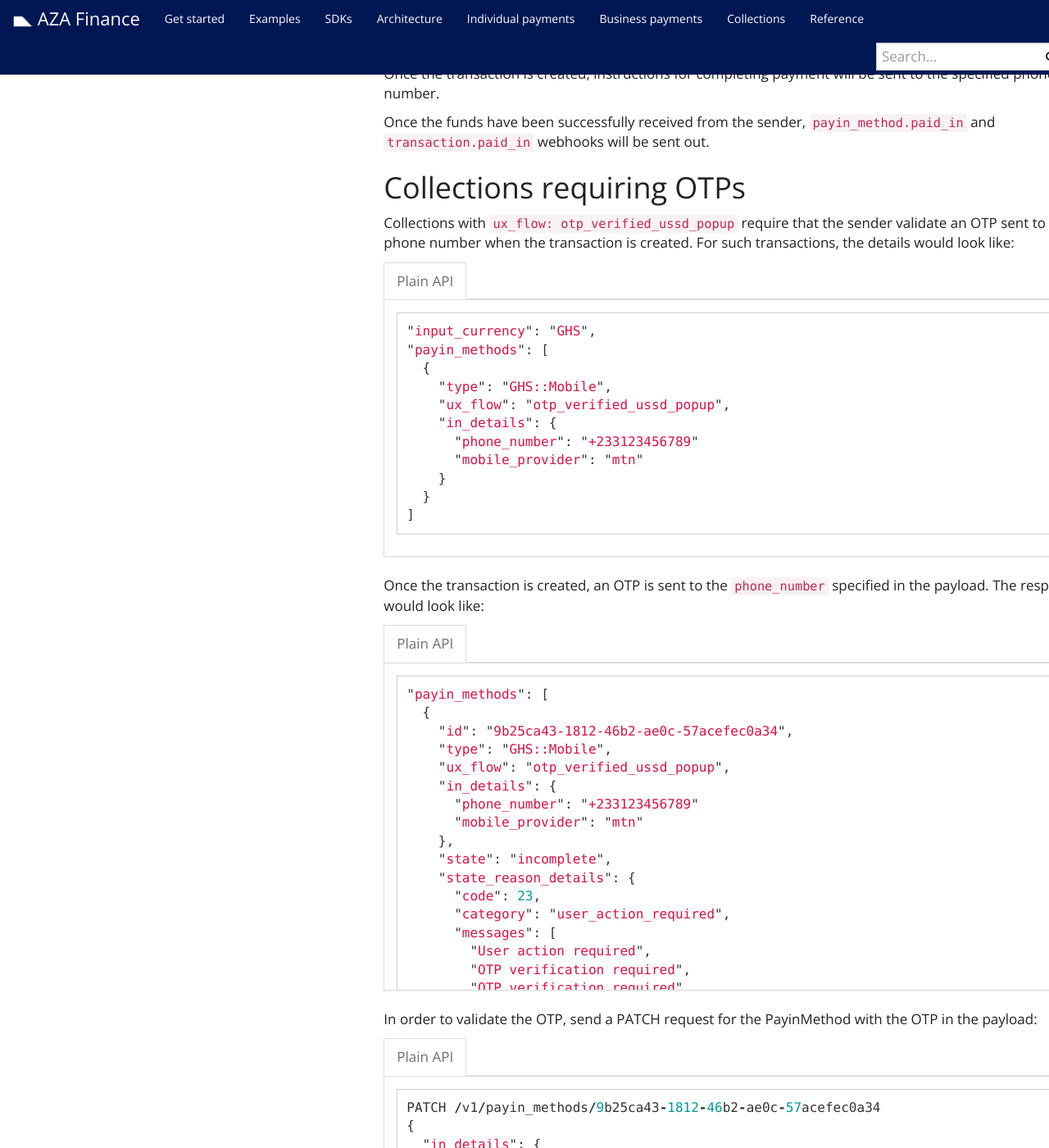
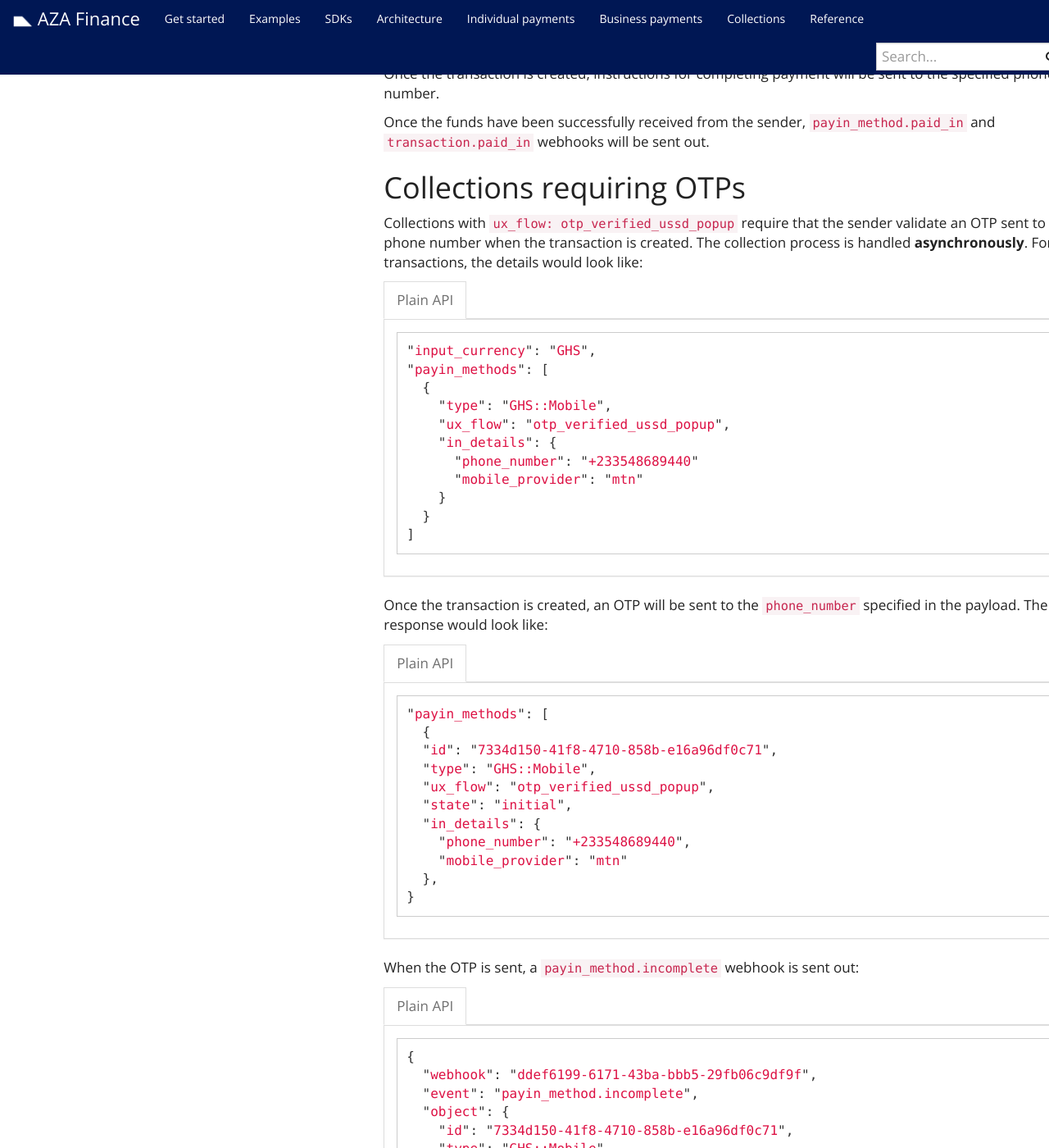
Before and after one commit to transferzero/api-documentation, a Jekyll site: the page built from _docs/collection-details.md, in a window 1280 px wide and 1400 px high, scrolled down 1517 px. Shown: the whole window at 82% size. Built offline with Jekyll 4.4.1, drawn with Linux system fonts in a browser that asks for light colours; nearby versions of some CDN libraries; comment, search, counter and statistics services are not loaded; some of the changed text lies outside the part shown.

Commit message:
Bta 9115 ghs otp collections update (#121)
* BTA-9115 Add async flow for GHS OTP based collections

````diff
--- a/_docs/collection-details.md
+++ b/_docs/collection-details.md
@@ -71,7 +71,7 @@ Once the funds have been successfully received from the sender, `payin_method.pa
 
 ## Collections requiring OTPs
 
-Collections with `ux_flow: otp_verified_ussd_popup` require that the sender validate an OTP sent to their phone number when the transaction is created.
+Collections with `ux_flow: otp_verified_ussd_popup` require that the sender validate an OTP sent to their phone number when the transaction is created. The collection process is handled **asynchronously**.
 For such transactions, the details would look like:
 
 {% capture data-raw %}
@@ -83,7 +83,7 @@ For such transactions, the details would look like:
     "type": "GHS::Mobile",
     "ux_flow": "otp_verified_ussd_popup",
     "in_details": {
-      "phone_number": "+233123456789"
+      "phone_number": "+233548689440"
       "mobile_provider": "mtn"
     }
   }
@@ -94,37 +94,64 @@ For such transactions, the details would look like:
 
 {% include language-tabbar.html prefix="collection-ghs-mobile-otp" raw=data-raw %}
 
-Once the transaction is created, an OTP is sent to the `phone_number` specified in the payload. The response would look like:
+Once the transaction is created, an OTP will be sent to the `phone_number` specified in the payload. The response would look like:
 
 {% capture data-raw %}
 
 ```javascript
 "payin_methods": [
   {
-    "id": "9b25ca43-1812-46b2-ae0c-57acefec0a34",
+  "id": "7334d150-41f8-4710-858b-e16a96df0c71",
+  "type": "GHS::Mobile",
+  "ux_flow": "otp_verified_ussd_popup",
+  "state": "initial",
+  "in_details": {
+    "phone_number": "+233548689440",
+    "mobile_provider": "mtn"
+  },
+}
+```
+
+{% endcapture %}
+
+{% include language-tabbar.html prefix="collection-ghs-mobile-otp-out" raw=data-raw %}
+
+When the OTP is sent, a `payin_method.incomplete` webhook is sent out:
+{% capture data-raw %}
+
+```javascript
+{
+  "webhook": "ddef6199-6171-43ba-bbb5-29fb06c9df9f",
+  "event": "payin_method.incomplete",
+  "object": {
+    "id": "7334d150-41f8-4710-858b-e16a96df0c71",
     "type": "GHS::Mobile",
     "ux_flow": "otp_verified_ussd_popup",
-    "in_details": {
-      "phone_number": "+233123456789"
-      "mobile_provider": "mtn"
-    },
     "state": "incomplete",
     "state_reason_details": {
-      "code": 23,
+      "code": "23",
       "category": "user_action_required",
       "messages": [
         "User action required",
         "OTP verification required",
         "OTP verification required"
       ],
-      "description": "This transaction is awaiting OTP validation by the user."
+      "description": "This transaction is awaiting OTP verification by the user."
     },
+    "in_details": {
+      "phone_number": "+233548689440",
+      "mobile_provider": "mtn",
+      "otp": "170270"
+    },
+    "transaction_id": "8421a8b4-0107-4d54-85bc-e0c2747b68b8",
+    "transaction_external_id": "TRANSACTION-d68069bc-898f-45f5-88cf-5e7d8e537c70"
   }
+}
 ```
 
 {% endcapture %}
 
-{% include language-tabbar.html prefix="collection-ghs-mobile-otp-out" raw=data-raw %}
+{% include language-tabbar.html prefix="collection-ghs-mobile-payin-incompleye" raw=data-raw %}
 
 In order to validate the OTP, send a PATCH request for the PayinMethod with the OTP in the payload:
 
@@ -172,6 +199,50 @@ If the OTP matches the one sent to the sender's phone number, the collection pro
 {% endcapture %}
 
 {% include language-tabbar.html prefix="collection-ghs-mobile-otp-validate-out" raw=data-raw %}
+
+When the collection process starts, a `payin_method.pending` webhook is sent out:
+{% capture data-raw %}
+
+```javascript
+{
+  "webhook": "ddef6199-6171-43ba-bbb5-29fb06c9df9f",
+  "event": "payin_method.pending",
+  "object": {
+    "id": "7334d150-41f8-4710-858b-e16a96df0c71",
+    "type": "GHS::Mobile",
+    "ux_flow": "otp_verified_ussd_popup",
+    "state": "pending",
+    "state_reason_details": {
+      "code": "14",
+      "category": "pending",
+      "messages": [
+        "Pending",
+        "Pending status update",
+        "Pending status update"
+      ],
+      "description": "This transaction is awaiting a status update from the provider."
+    },
+    "in_details": {
+      "otp": "170270",
+      "type": "payin",
+      "app_id": "898e347d-9391-4180-b0ef-3c67df0d8e50",
+      "method": "mobile",
+
+      "ux_flow": "otp_verified_ussd_popup",
+      "currency": "GHS",
+      "nth_provider": 0,
+      "phone_number": "+233548689440",
+      "mobile_provider": "mtn"
+    },
+    "transaction_id": "8421a8b4-0107-4d54-85bc-e0c2747b68b8",
+    "transaction_external_id": "TRANSACTION-d68069bc-898f-45f5-88cf-5e7d8e537c70"
+  }
+}
+```
+
+{% endcapture %}
+
+{% include language-tabbar.html prefix="collection-ghs-mobile-otp-payin-pending" raw=data-raw %}
 
 # UGX mobile collections
 
````
